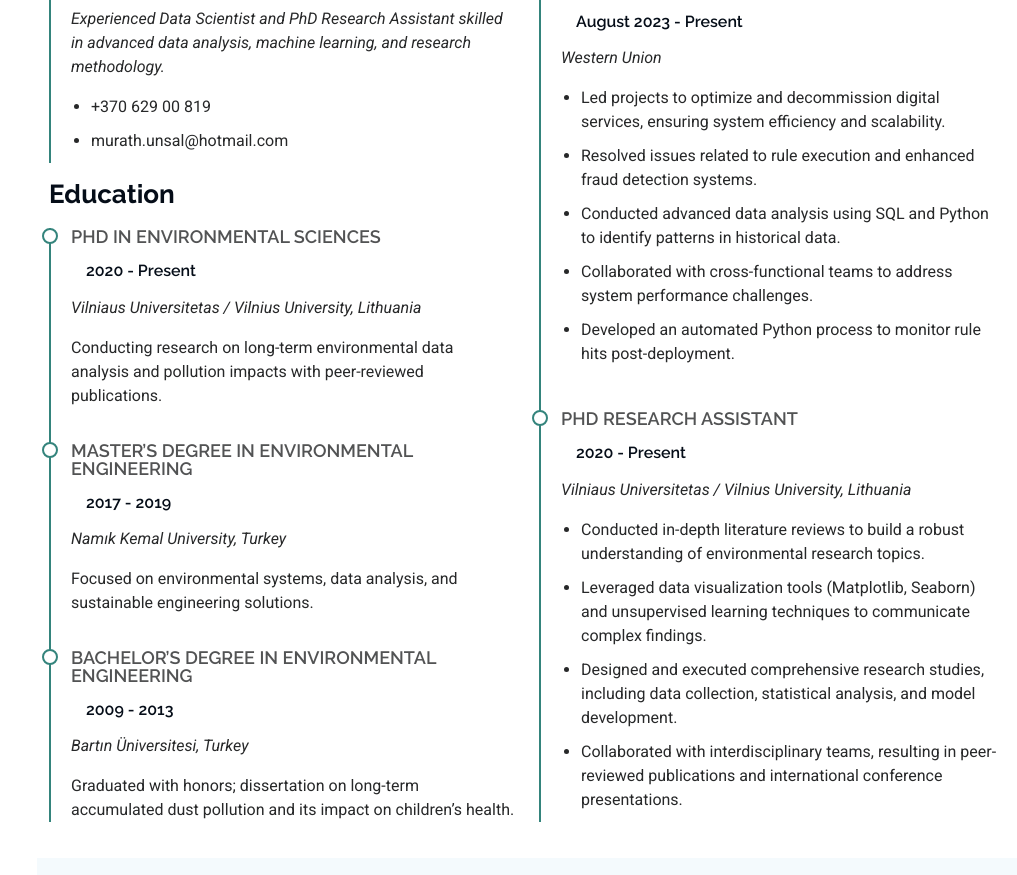
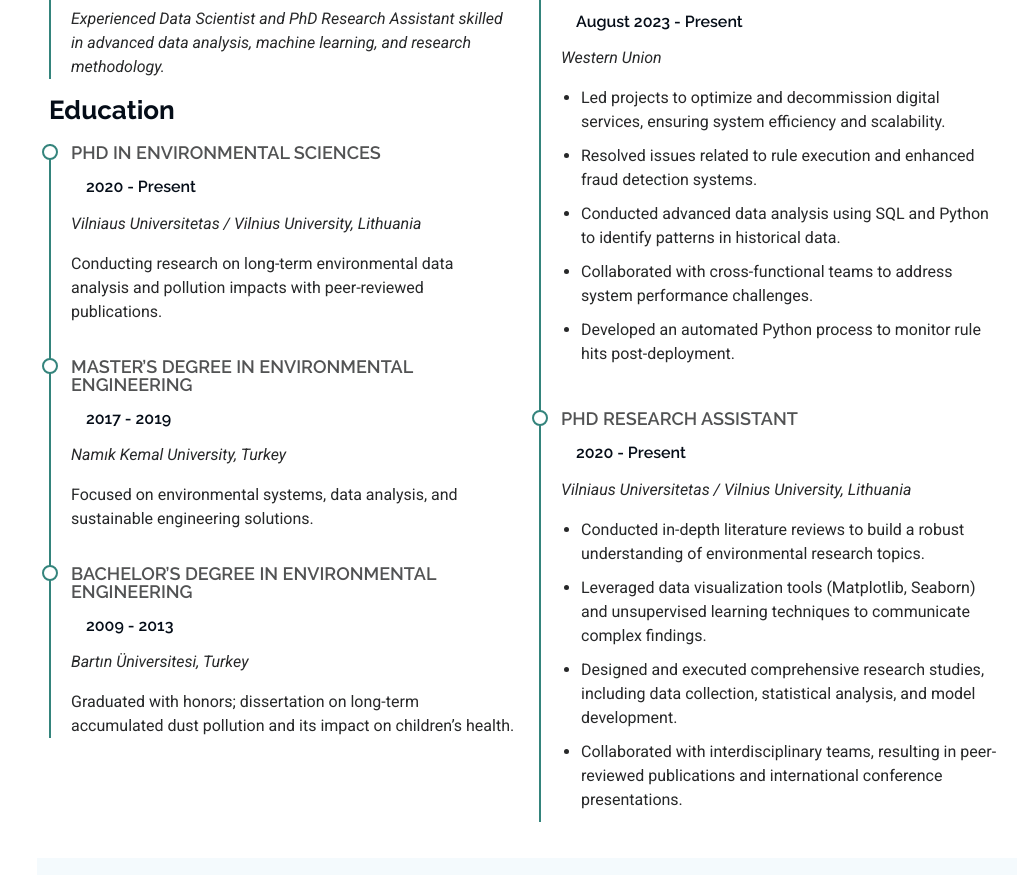
Before and after one commit to flyingriverhorse/dark-light-mode-website, a plain HTML site: page index.html in a window 1280 px wide. Shown: the part 1960-2835 px from the top of the page, without its empty margins (263-1280 px from the left). Drawn offline with Linux system fonts and the light colour scheme.

Commit message:
Update index.html

```diff
--- a/index.html
+++ b/index.html
@@ -182,10 +182,6 @@
             <div class="resume-item pb-0">
               <h4>Murat H. Unsal</h4>
               <p><em>Experienced Data Scientist and PhD Research Assistant skilled in advanced data analysis, machine learning, and research methodology.</em></p>
-              <ul>
-                <li>+370 629 00 819</li>
-                <li>murath.unsal@hotmail.com</li>
-              </ul>
             </div><!-- End Resume Item -->
 
             <h3 class="resume-title">Education</h3>
```
